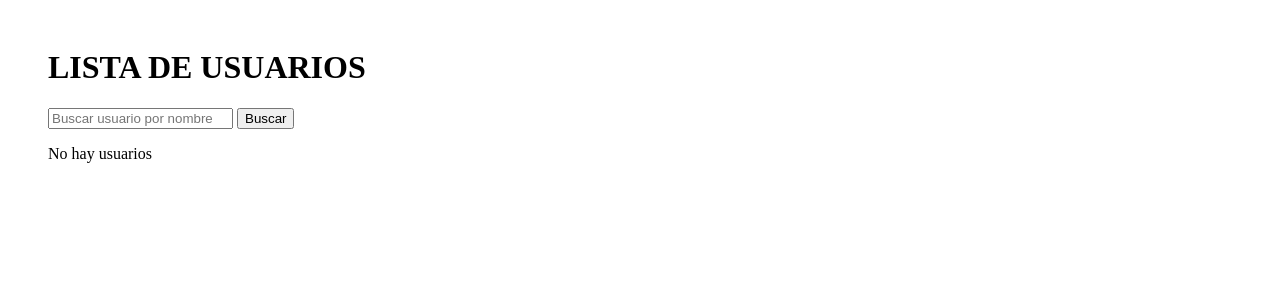
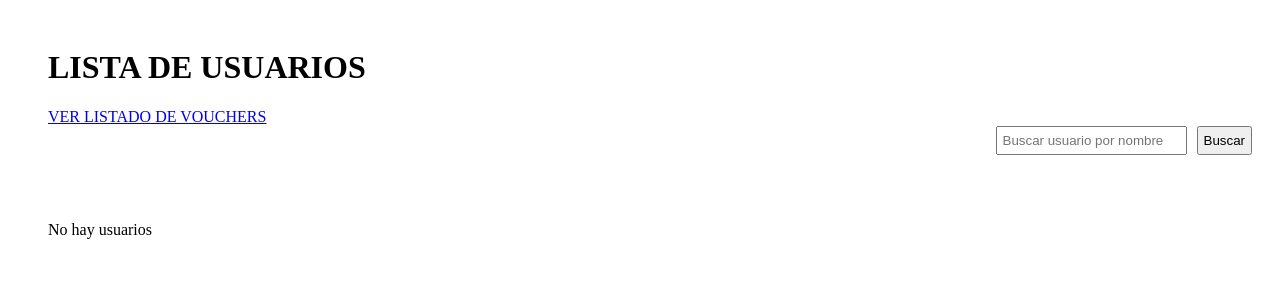
Before and after one commit to alexis120595/taxibarber-y-sindicato, a Flask app: page /users-admin in a window 1280 px wide. Shown: the top 300 px of the page. Run offline with Flask 3, Linux system fonts and the light colour scheme; data that the repository does not hold is empty; parts of the project's set-up code (start-up, migrations or seed data) failed here and were passed over; some libraries are stand-ins or nearby versions.

Commit message:
agregado de botones

```diff
--- a/static/listuser.css
+++ b/static/listuser.css
@@ -1,4 +1,24 @@
 /* Estilos para la lista de usuarios */
+
+.form-container {
+    display: flex;
+    justify-content: flex-end;
+}
+
+form {
+    display: flex;
+    gap: 10px;
+    margin-bottom: 50px;
+}
+
+
+form input[type="text"] {
+    padding: 5px;
+}
+
+form input[type="submit"] {
+    padding: 5px;
+}
 .user-list {
     margin-left: 20px; /* Desplaza la lista de usuarios a la derecha para hacer espacio para la barra lateral */
     padding: 20px;
--- a/template/users_admin.html
+++ b/template/users_admin.html
@@ -9,11 +9,13 @@
     <h1>
        LISTA DE USUARIOS
     </h1>
-
-    <form action="/search" method="post">
-        <input type="text" name="username" placeholder="Buscar usuario por nombre">
-        <input type="submit" value="Buscar">
+    <a href="/listado-voucher" class="btn">VER LISTADO DE VOUCHERS </a>
+<div class="form-container">
+    <form class="form" action="/search" method="post">
+        <input class="form input" type="text" name="username" placeholder="Buscar usuario por nombre">
+        <input class="form input" type="submit" value="Buscar">
     </form>
+</div>
     {% if users %}
         <table>
             <thead>
```
Also changed, not shown: static/listvoucher.css (added, +58 -0 lines), template/listado_voucher.html (+2 -59 lines).
